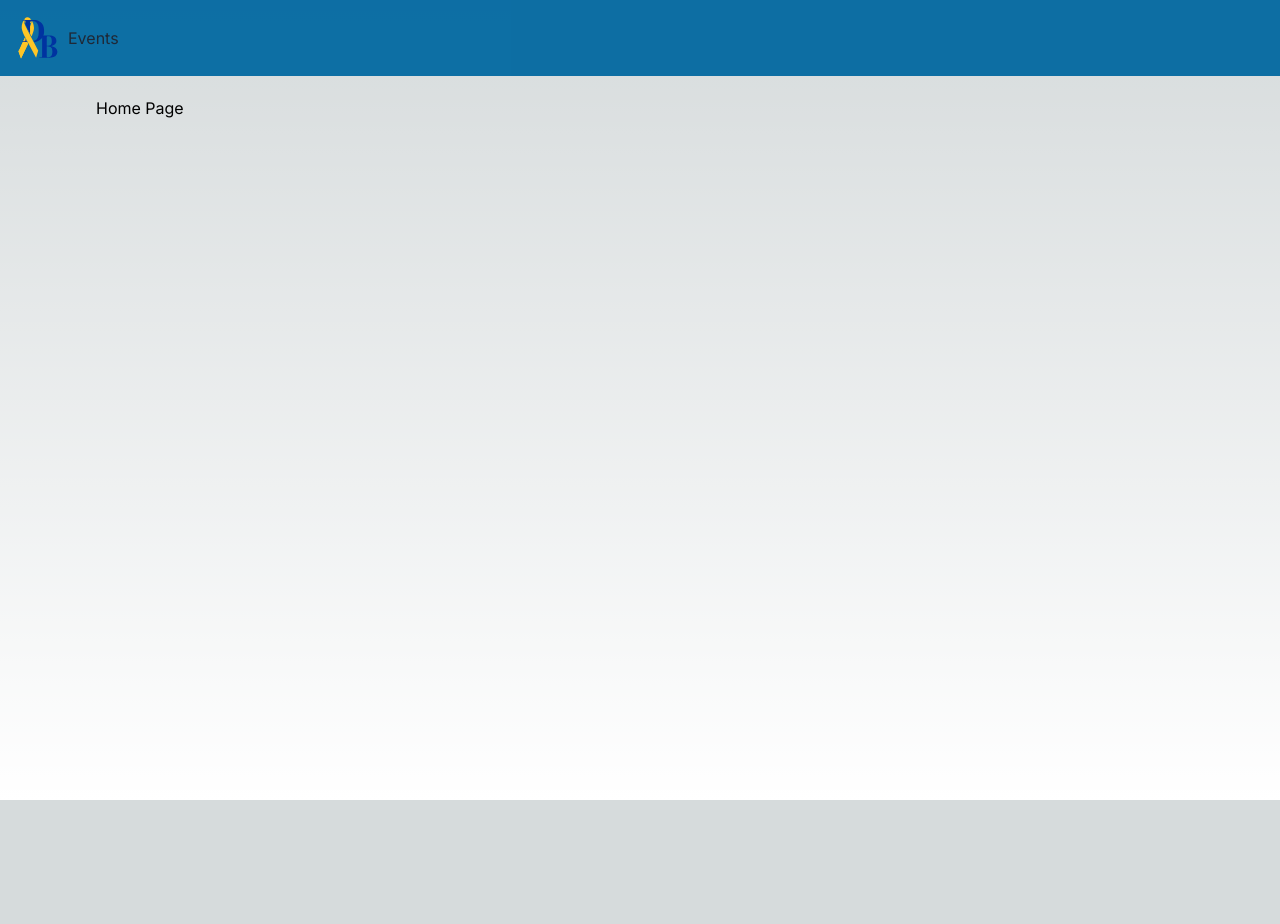
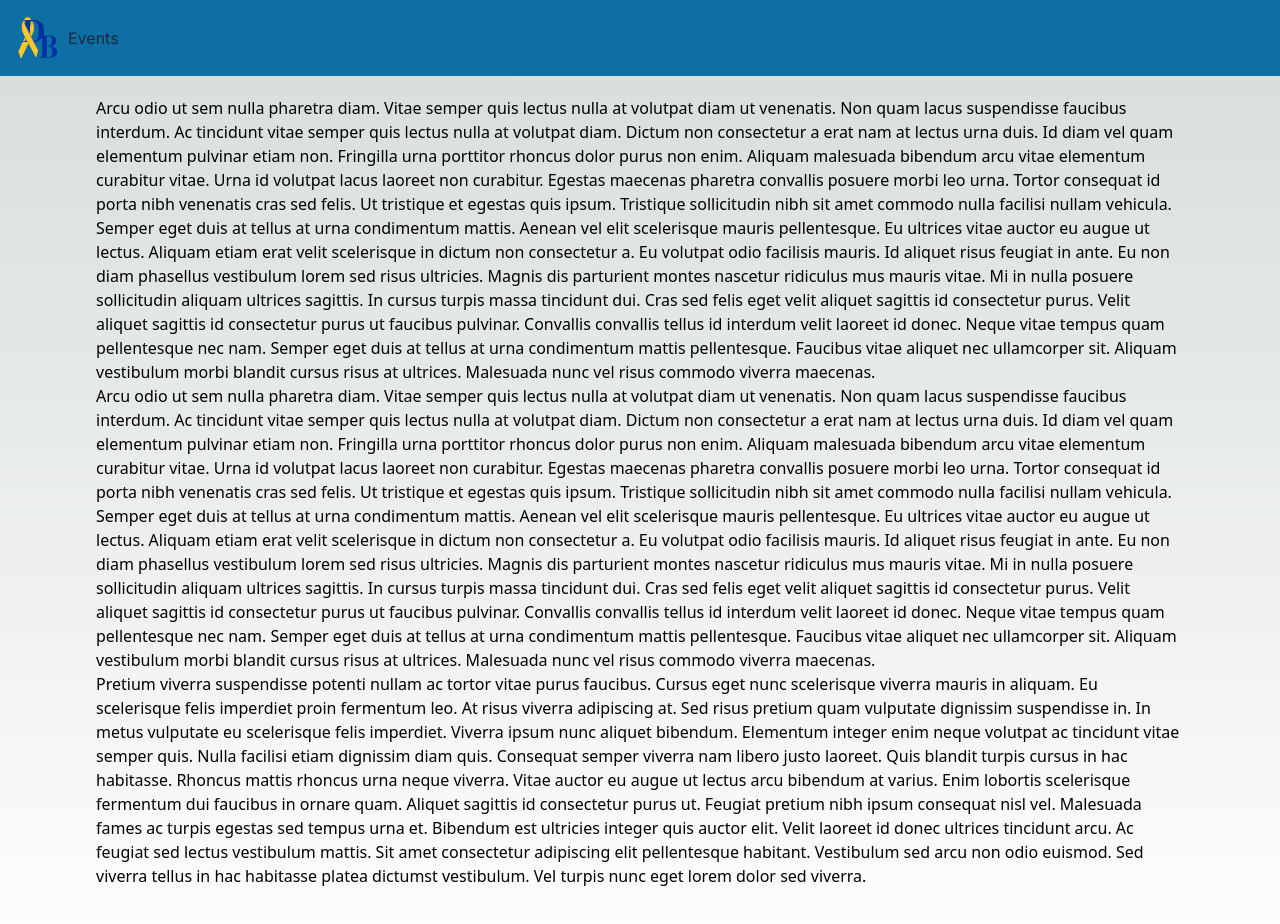
Before and after one commit to UKDanceBlue/admin-portal, a Next.js app: page / in a window 1280 px wide. Shown: the top 924 px of the page. Before the commit the page ends 800 px from the top, so only its background shows below. Built offline with nearby package versions, Linux system fonts and the light colour scheme.

Commit message:
Start on style additions

```diff
--- a/src/app/page.tsx
+++ b/src/app/page.tsx
@@ -1,7 +1,88 @@
+import { Text } from "@/components/core/Text";
+
 export default function Home() {
   return (
     <main className="flex min-h-screen flex-col justify-between p-24">
-      <p>Home Page</p>
+      <Text>
+        <div>
+          Arcu odio ut sem nulla pharetra diam. Vitae semper quis lectus nulla
+          at volutpat diam ut venenatis. Non quam lacus suspendisse faucibus
+          interdum. Ac tincidunt vitae semper quis lectus nulla at volutpat
+          diam. Dictum non consectetur a erat nam at lectus urna duis. Id diam
+          vel quam elementum pulvinar etiam non. Fringilla urna porttitor
+          rhoncus dolor purus non enim. Aliquam malesuada bibendum arcu vitae
+          elementum curabitur vitae. Urna id volutpat lacus laoreet non
+          curabitur. Egestas maecenas pharetra convallis posuere morbi leo urna.
+          Tortor consequat id porta nibh venenatis cras sed felis. Ut tristique
+          et egestas quis ipsum. Tristique sollicitudin nibh sit amet commodo
+          nulla facilisi nullam vehicula.
+        </div>
+        <div>
+          Semper eget duis at tellus at urna condimentum mattis. Aenean vel elit
+          scelerisque mauris pellentesque. Eu ultrices vitae auctor eu augue ut
+          lectus. Aliquam etiam erat velit scelerisque in dictum non consectetur
+          a. Eu volutpat odio facilisis mauris. Id aliquet risus feugiat in
+          ante. Eu non diam phasellus vestibulum lorem sed risus ultricies.
+          Magnis dis parturient montes nascetur ridiculus mus mauris vitae. Mi
+          in nulla posuere sollicitudin aliquam ultrices sagittis. In cursus
+          turpis massa tincidunt dui. Cras sed felis eget velit aliquet sagittis
+          id consectetur purus. Velit aliquet sagittis id consectetur purus ut
+          faucibus pulvinar. Convallis convallis tellus id interdum velit
+          laoreet id donec. Neque vitae tempus quam pellentesque nec nam. Semper
+          eget duis at tellus at urna condimentum mattis pellentesque. Faucibus
+          vitae aliquet nec ullamcorper sit. Aliquam vestibulum morbi blandit
+          cursus risus at ultrices. Malesuada nunc vel risus commodo viverra
+          maecenas.
+        </div>
+      </Text>
+      <Text>
+        Arcu odio ut sem nulla pharetra diam. Vitae semper quis lectus nulla at
+        volutpat diam ut venenatis. Non quam lacus suspendisse faucibus
+        interdum. Ac tincidunt vitae semper quis lectus nulla at volutpat diam.
+        Dictum non consectetur a erat nam at lectus urna duis. Id diam vel quam
+        elementum pulvinar etiam non. Fringilla urna porttitor rhoncus dolor
+        purus non enim. Aliquam malesuada bibendum arcu vitae elementum
+        curabitur vitae. Urna id volutpat lacus laoreet non curabitur. Egestas
+        maecenas pharetra convallis posuere morbi leo urna. Tortor consequat id
+        porta nibh venenatis cras sed felis. Ut tristique et egestas quis ipsum.
+        Tristique sollicitudin nibh sit amet commodo nulla facilisi nullam
+        vehicula.
+        <br />
+        Semper eget duis at tellus at urna condimentum mattis. Aenean vel elit
+        scelerisque mauris pellentesque. Eu ultrices vitae auctor eu augue ut
+        lectus. Aliquam etiam erat velit scelerisque in dictum non consectetur
+        a. Eu volutpat odio facilisis mauris. Id aliquet risus feugiat in ante.
+        Eu non diam phasellus vestibulum lorem sed risus ultricies. Magnis dis
+        parturient montes nascetur ridiculus mus mauris vitae. Mi in nulla
+        posuere sollicitudin aliquam ultrices sagittis. In cursus turpis massa
+        tincidunt dui. Cras sed felis eget velit aliquet sagittis id consectetur
+        purus. Velit aliquet sagittis id consectetur purus ut faucibus pulvinar.
+        Convallis convallis tellus id interdum velit laoreet id donec. Neque
+        vitae tempus quam pellentesque nec nam. Semper eget duis at tellus at
+        urna condimentum mattis pellentesque. Faucibus vitae aliquet nec
+        ullamcorper sit. Aliquam vestibulum morbi blandit cursus risus at
+        ultrices. Malesuada nunc vel risus commodo viverra maecenas.
+      </Text>
+      <Text>
+        Pretium viverra suspendisse potenti nullam ac tortor vitae purus
+        faucibus. Cursus eget nunc scelerisque viverra mauris in aliquam. Eu
+        scelerisque felis imperdiet proin fermentum leo. At risus viverra
+        adipiscing at. Sed risus pretium quam vulputate dignissim suspendisse
+        in. In metus vulputate eu scelerisque felis imperdiet. Viverra ipsum
+        nunc aliquet bibendum. Elementum integer enim neque volutpat ac
+        tincidunt vitae semper quis. Nulla facilisi etiam dignissim diam quis.
+        Consequat semper viverra nam libero justo laoreet. Quis blandit turpis
+        cursus in hac habitasse. Rhoncus mattis rhoncus urna neque viverra.
+        Vitae auctor eu augue ut lectus arcu bibendum at varius. Enim lobortis
+        scelerisque fermentum dui faucibus in ornare quam. Aliquet sagittis id
+        consectetur purus ut. Feugiat pretium nibh ipsum consequat nisl vel.
+        Malesuada fames ac turpis egestas sed tempus urna et. Bibendum est
+        ultricies integer quis auctor elit. Velit laoreet id donec ultrices
+        tincidunt arcu. Ac feugiat sed lectus vestibulum mattis. Sit amet
+        consectetur adipiscing elit pellentesque habitant. Vestibulum sed arcu
+        non odio euismod. Sed viverra tellus in hac habitasse platea dictumst
+        vestibulum. Vel turpis nunc eget lorem dolor sed viverra.
+      </Text>
     </main>
   );
 }
--- /dev/null
+++ b/src/components/core/Text.tsx
@@ -0,0 +1,16 @@
+export function Text({
+  props,
+  children,
+}: {
+  props?: Omit<React.HTMLProps<HTMLParagraphElement>, "children">;
+  children: React.ReactNode;
+}) {
+  return (
+    <p
+      {...props}
+      className={"font-sans" + (props?.className ? " " + props.className : "")}
+    >
+      {children}
+    </p>
+  );
+}
--- a/tailwind.config.cjs
+++ /dev/null
@@ -1,18 +0,0 @@
-/** @type {import('tailwindcss').Config} */
-module.exports = {
-  content: [
-    './src/pages/**/*.{js,ts,jsx,tsx,mdx}',
-    './src/components/**/*.{js,ts,jsx,tsx,mdx}',
-    './src/app/**/*.{js,ts,jsx,tsx,mdx}',
-  ],
-  theme: {
-    extend: {
-      backgroundImage: {
-        'gradient-radial': 'radial-gradient(var(--tw-gradient-stops))',
-        'gradient-conic':
-          'conic-gradient(from 180deg at 50% 50%, var(--tw-gradient-stops))',
-      },
-    },
-  },
-  plugins: [],
-}
--- /dev/null
+++ b/tailwind.config.ts
@@ -0,0 +1,19 @@
+import type { Config } from "tailwindcss";
+
+export default {
+  content: [
+    "./src/pages/**/*.{js,ts,jsx,tsx,mdx}",
+    "./src/components/**/*.{js,ts,jsx,tsx,mdx}",
+    "./src/app/**/*.{js,ts,jsx,tsx,mdx}",
+  ],
+  theme: {
+    extend: {
+      backgroundImage: {
+        "gradient-radial": "radial-gradient(var(--tw-gradient-stops))",
+        "gradient-conic":
+          "conic-gradient(from 180deg at 50% 50%, var(--tw-gradient-stops))",
+      },
+    },
+  },
+  plugins: [],
+} satisfies Config;
```
